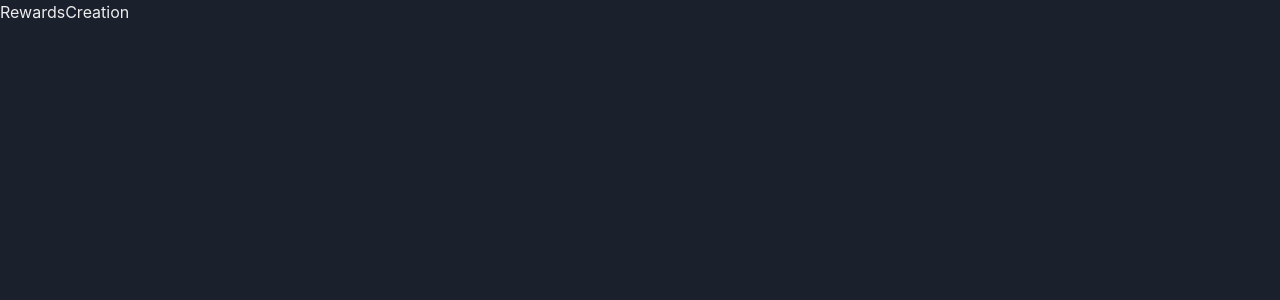
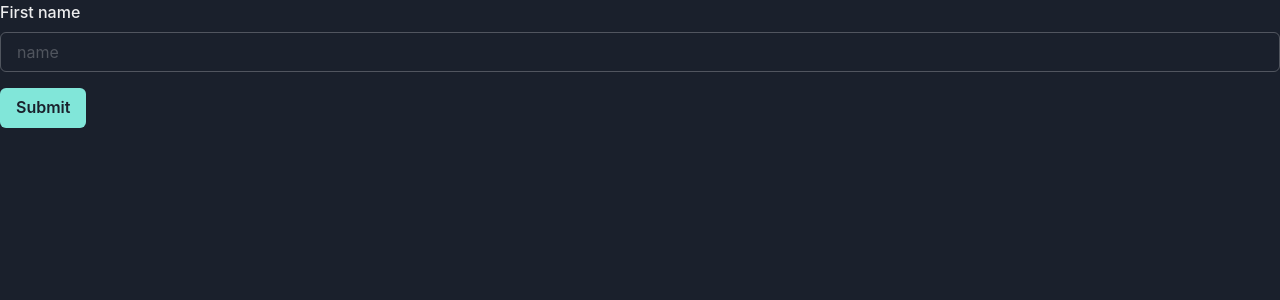
Before and after one commit to SeaPandaCodes/not-your-typical-todo-list, a Next.js app: page /rewards/creation in a window 1280 px wide. Shown: the top 300 px of the page. Built offline with nearby package versions, Linux system fonts and the light colour scheme.

Commit message:
initial form setup

```diff
--- a/src/pages/api/testing.ts
+++ b/src/pages/api/testing.ts
@@ -1,5 +1,6 @@
 import { Pool } from "pg";
 import { config } from "dotenv";
+import { NextApiRequest, NextApiResponse } from "next";
 
 config({ path: ".env" });
 
@@ -8,12 +9,18 @@ const pool = new Pool({
   host: process.env.HOST,
   database: process.env.DATABASE,
   password: process.env.PASSWORD,
-  port: process.env.PORT ? parseInt(process.env.PORT) : undefined,
+  port: parseInt(process.env.PORT!),
   max: 20, // maximum number of connections in the pool
   idleTimeoutMillis: 30000, // how long a client is allowed to remain idle before being closed
   connectionTimeoutMillis: 2000, // how long to wait for a connection to be established
 });
 
+pool.connect();
+
+export default function handler(
+  req: NextApiRequest,
+  res: NextApiResponse<any>
+) {
   pool.query("SELECT * FROM testing", (err, res) => {
     if (err) {
       console.error(err);
@@ -21,3 +28,6 @@ pool.query("SELECT * FROM testing", (err, res) => {
     }
     console.log(res.rows[0]);
   });
+
+  res.status(200).json({ name: "John Doe" });
+}
--- a/src/pages/rewards/creation.tsx
+++ b/src/pages/rewards/creation.tsx
@@ -1,7 +1,55 @@
+import {
+  Button,
+  FormControl,
+  FormErrorMessage,
+  FormLabel,
+  Input,
+} from "@chakra-ui/react";
 import React from "react";
+import { useForm } from "react-hook-form";
 
 const RewardsCreation: React.FC = () => {
-  return <div>RewardsCreation</div>;
+  interface IFormInputs {
+    name: string;
+    lastname: string;
+  }
+
+  const {
+    handleSubmit,
+    register,
+    formState: { errors, isSubmitting },
+  } = useForm<IFormInputs>();
+
+  function onSubmit(values: any) {
+    return new Promise<void>((resolve) => {
+      setTimeout(() => {
+        alert(JSON.stringify(values, null, 2));
+        resolve();
+      }, 3000);
+    });
+  }
+
+  return (
+    <form onSubmit={handleSubmit(onSubmit)}>
+      <FormControl isInvalid={Boolean(errors.name)}>
+        <FormLabel htmlFor="name">First name</FormLabel>
+        <Input
+          id="name"
+          placeholder="name"
+          {...register("name", {
+            required: "This is required",
+            minLength: { value: 4, message: "Minimum length should be 4" },
+          })}
+        />
+        <FormErrorMessage>
+          {errors.name && errors.name.message}
+        </FormErrorMessage>
+      </FormControl>
+      <Button mt={4} colorScheme="teal" isLoading={isSubmitting} type="submit">
+        Submit
+      </Button>
+    </form>
+  );
 };
 
 export default RewardsCreation;
--- a/src/utils/db.ts
+++ b/src/utils/db.ts
@@ -8,7 +8,7 @@ const pool = new Pool({
   host: process.env.HOST,
   database: process.env.DATABASE,
   password: process.env.PASSWORD,
-  port: process.env.PORT ? parseInt(process.env.PORT) : undefined,
+  port: parseInt(process.env.PORT!),
   max: 20, // maximum number of connections in the pool
   idleTimeoutMillis: 30000, // how long a client is allowed to remain idle before being closed
   connectionTimeoutMillis: 2000, // how long to wait for a connection to be established
```
Also changed, not shown: src/forms/form.ts (added). Lines whose indentation alone changed are shown as unchanged.
